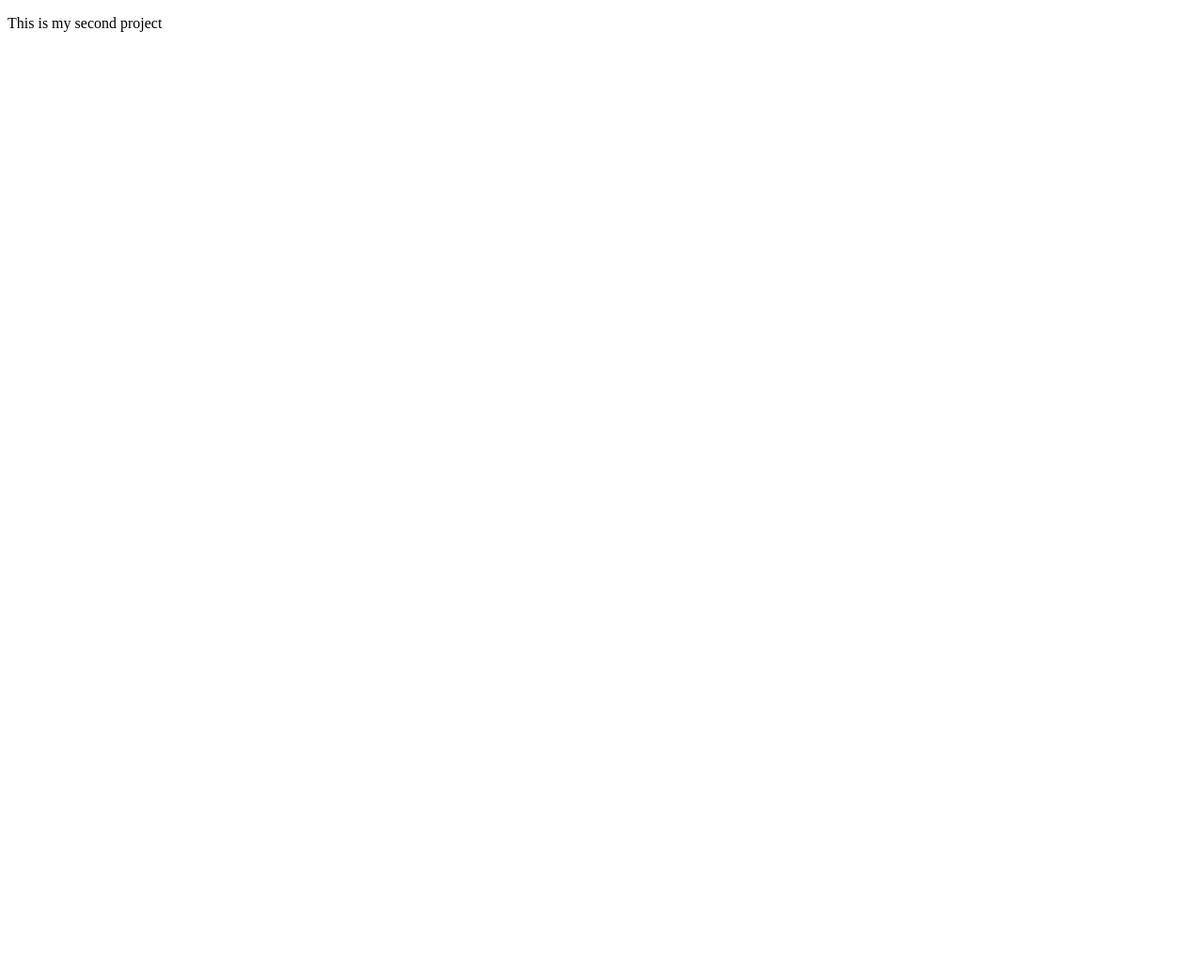
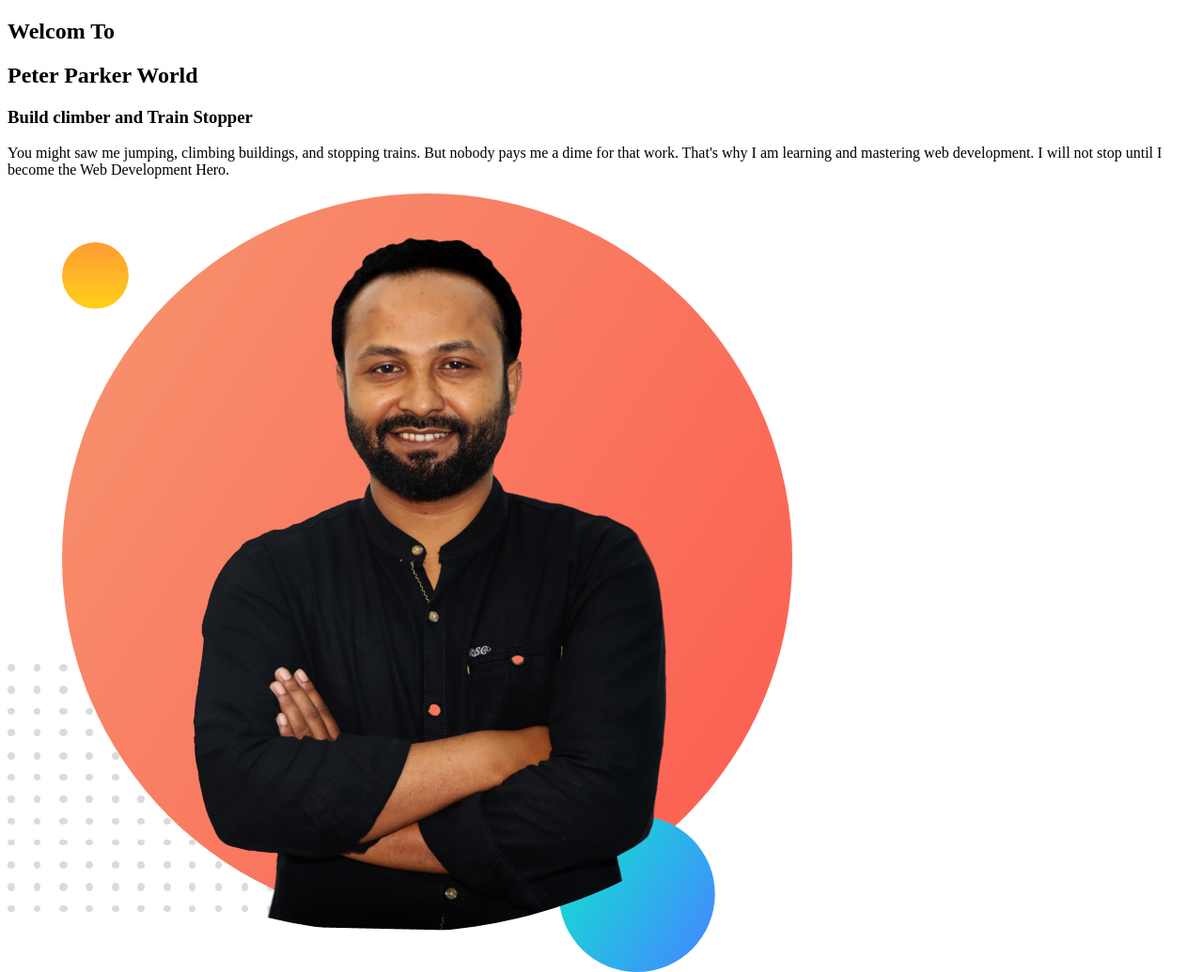
Before and after one commit to nzamanbd/practice-two, a plain HTML site: page index.html in a window 1280 px wide. Shown: the whole page at 94% size. Before the commit the page ends 800 px from the top, so only its background shows below. Drawn offline with Linux system fonts and the light colour scheme.

Commit message:
heading and image added

```diff
--- a/index.html
+++ b/index.html
@@ -9,7 +9,19 @@
 </head>
 
 <body>
-    <p>This is my second project</p>
+    <section class="first-section">
+        <div class="upper-div">
+            <h1>Welcom To</h1>
+            <h1><span class="peter">Peter Parker</span> World</h1>
+            <h3>Build climber and Train Stopper</h3>
+            <p>You might saw me jumping, climbing buildings, and stopping trains. But nobody pays me a dime for that
+                work. That's why I am learning and mastering web development. I will not stop until I become the Web
+                Development Hero.</p>
+        </div>
+        <div class="upper-div">
+            <img src="images/my-bg.png" alt="">
+        </div>
+    </section>
 </body>
 
 </html>
```
